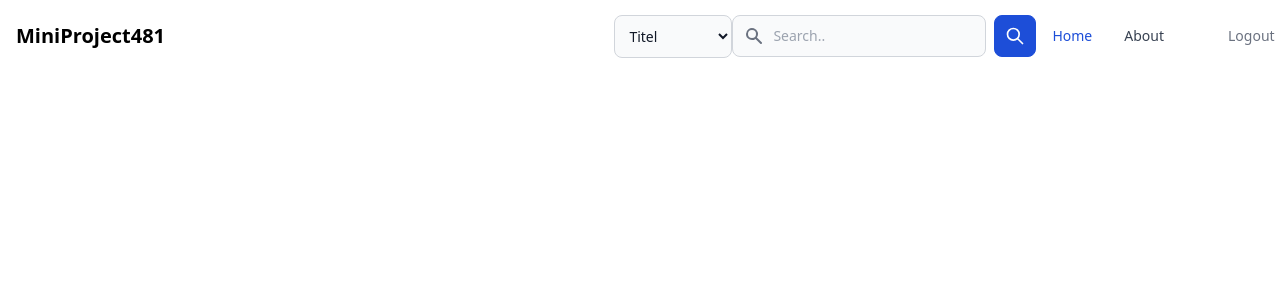
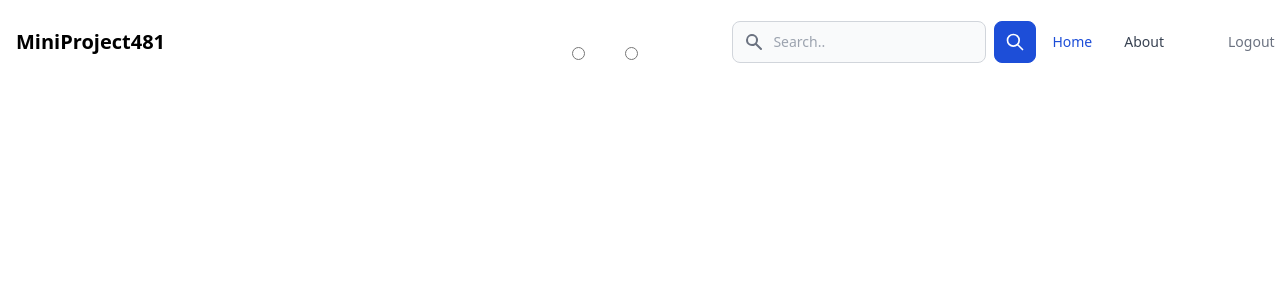
Before and after one commit to MasterJames1z/Project481-frontend, a Vue app in the folder project481/: page /anime in a window 1280 px wide. Shown: the top 300 px of the page. Built offline with nearby package versions, Linux system fonts and the light colour scheme.

Commit message:
Update search selection

```diff
--- a/project481/package.json
+++ b/project481/package.json
@@ -12,7 +12,9 @@
     "axios": "^1.2.2",
     "core-js": "^3.8.3",
     "postcss": "^8",
+    "select": "^1.1.2",
     "tailwindcss": "^3.2.4",
+    "tailwindcss-vue-select": "^0.0.1",
     "validate": "^5.2.0",
     "vee-validate": "^4.7.3",
     "vue": "^3.2.13",
--- a/project481/src/components/NavBar.vue
+++ b/project481/src/components/NavBar.vue
@@ -18,13 +18,24 @@
         class="items-center justify-between hidden w-full md:flex md:w-auto md:order-1"
         id="navbar-search"
       >
-        <div>
+        <!-- <div>
           <select
             class="bg-gray-50 border border-gray-300 text-gray-900 text-sm rounded-lg focus:ring-blue-500 focus:border-blue-500 block w-full p-2.5 dark:bg-gray-700 dark:border-gray-600 dark:placeholder-gray-400 dark:text-white dark:focus:ring-blue-500 dark:focus:border-blue-500"
           >
             <option value="TItle">Titel</option>
             <option value="Description">Description</option>
           </select>
+        </div> -->
+        <div class="relative p-2 inline-block">
+          <div class="text-blue-600 md:text-white font-sans">Search By</div>
+          <input type="radio" id="one" value="Title" v-model="SearchBy" />
+          <label class="text-blue-600 md:text-white font-sans mr-2" for="one"
+            >Title</label
+          >
+          <input type="radio" id="two" value="Description" v-model="SearchBy" />
+          <label class="text-blue-600 md:text-white font-sans" for="two"
+            >Description</label
+          >
         </div>
         <div class="relative hidden md:block">
           <Form
@@ -126,6 +137,7 @@
 import AuthService from "@/services/AuthService.js";
 import AnimeService from "@/services/AnimeService.js";
 import * as yup from "yup";
+import { ref } from "vue";
 import { Field, Form } from "vee-validate";
 export default {
   name: "navbar-component",
@@ -152,24 +164,28 @@ export default {
       AuthService.logout();
       this.$router.push("/login");
     },
-    // onSearch(input) {
-    //   console.log(input);
-    //   AnimeService.getAnimeTitle(input);
-    //   this.$router.push("/anime");
+    onSearch(input) {
+      console.log(input);
+      AnimeService.getAnimeTitle(input);
+      this.$router.push("/anime");
+    },
+    // onSearch(query) {
+    //   if (
+    //     this.choose.name == "Selected search" ||
+    //     this.choose.name == "Title"
+    //   ) {
+    //     AnimeService.getAnimeTitle(query);
+    //     console.log("searchbytitle");
+    //     setTimeout(() => this.$router.push("anime"), 200);
+    //   } else {
+    //     AnimeService.getAnimeDescription(query);
+    //     setTimeout(() => this.$router.push("anime"), 200);
+    //   }
     // },
-    onSearch(query) {
-      if (
-        this.choose.name == "Selected search" ||
-        this.choose.name == "Title"
-      ) {
-        AnimeService.getAnimeTitle(query);
-        console.log("searchbytitle");
-        setTimeout(() => this.$router.push("anime"), 200);
-      } else {
-        AnimeService.getAnimeDescription(query);
-        setTimeout(() => this.$router.push("anime"), 200);
-      }
-    },
+  },
+  setup() {
+    const SearchBy = ref("");
+    return { SearchBy };
   },
 };
 </script>
```
Also changed, not shown: project481/.eslintrc.js, 1 other file (tests, documents, lock files or other folders).
